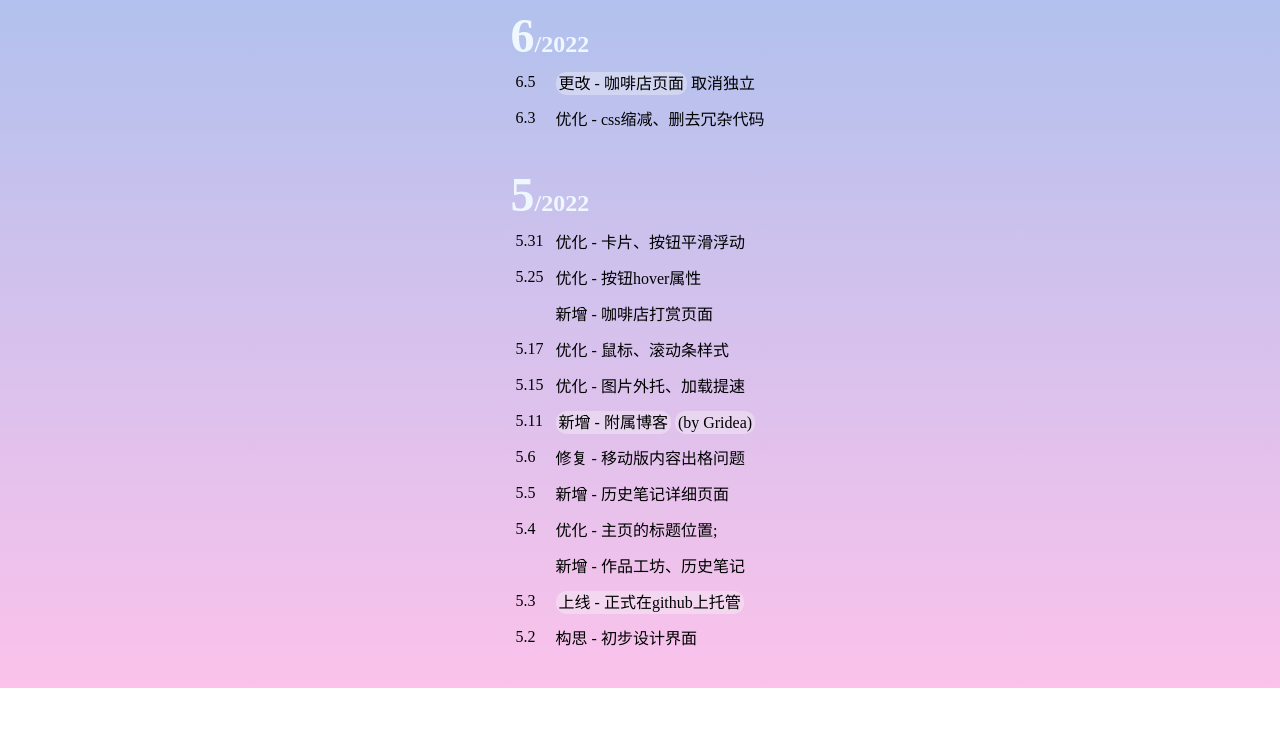
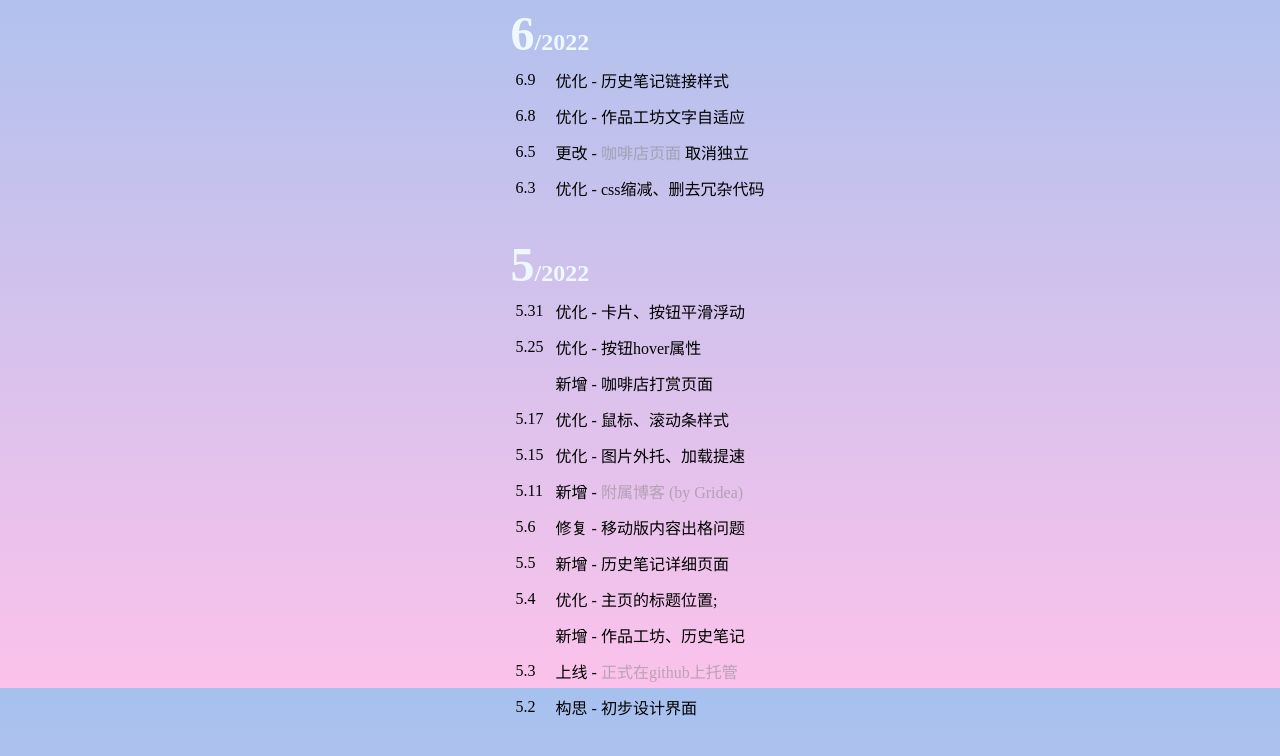
Before and after one commit to wzyskq/wzyskq.github.io, a plain HTML site: page html/d2.html in a window 1280 px wide. Shown: the part 112-868 px from the top of the page. Before the commit the page ends 800 px from the top, so only its background shows below. Drawn offline with Linux system fonts and the light colour scheme.

Commit message:
Add files via upload
历史样式

```diff
--- a/css/d1.css
+++ b/css/d1.css
@@ -2,9 +2,9 @@
     margin: 0;
     padding: 0;
     cursor: url(../picture/smouse.cur), auto;
+    user-select: none;
 }
-body{
-    user-select: none;
+.body{
     background-image: url(https://pic.lienav.com/i/2022/05/15/62805ca20b7d8.png);
     background-attachment: fixed;
     background-repeat: no-repeat;
--- a/css/d1_sth.css
+++ b/css/d1_sth.css
@@ -1,6 +1,6 @@
 .box{
     width: 300px;
-    height: 300px;
+    /* height: 300px; */
     background-color: rgba(240, 248, 255, 0.2);
     border-radius: 20px;
     margin: 15px;
@@ -16,7 +16,7 @@
 
 .part1{
     width: auto;
-    height: 51.5%;
+    height: 150px;
     position: relative;
     background-size: contain;
     background-repeat: no-repeat;
--- a/css/d2.css
+++ b/css/d2.css
@@ -3,7 +3,7 @@
     margin: 0;
     cursor: url(../picture/smouse.cur), auto;
 }
-a {
+a,abbr{
     text-decoration: none;
 }
 body {
@@ -24,6 +24,9 @@ h2{
 span{
     font-size: 2em;
 }
+table{
+    margin: 30px;
+}
 caption{
     margin: 20px;
 }
@@ -39,15 +42,10 @@ table td{
     padding:5px;
     color: #000;
 }
-table td a{
-    color: #000;
-}
 .borderr{
-    /* border-bottom: 3px solid aliceblue; */
-    background-color: rgba(246, 246, 246, 0.375);
-    border-radius: 10px;
-    padding: 3px;
+    color: rgba(128, 128, 128, 0.5);
 }
 .borderr:hover{
-    box-shadow: 5px 5px 15px rgba(128, 128, 128, 0.43);
+    border-radius: 20px;
+    background-color: rgba(128, 128, 128, 0.1);
 }
--- a/html/d2.html
+++ b/html/d2.html
@@ -13,17 +13,35 @@
 <body>
     <table>
         <caption>
-            <a href="../">历史笔记</a>
+            <a href="../">
+                <abbr title="🔗返回主页">
+                    历史笔记
+                </abbr>
+            </a>
         </caption>
 
         <tr>
             <th colspan="2"><h2><span>6</span>/2022</h2></th>
         </tr>
 
+
+        <tr>
+            <td>6.9</td>
+            <td>优化 - 历史笔记链接样式</td>
+        </tr>
+        <tr>
+            <td>6.8</td>
+            <td>优化 - 作品工坊文字自适应</td>
+        </tr>
         <tr>
             <td>6.5</td>
             <td>
-                <a href="../i/ihtml/i2_d3.html" class="borderr">更改 - 咖啡店页面</a>
+                更改 -
+                <abbr title="🔗去旧版看看">
+                    <a href="../i/ihtml/i2_d3.html" class="borderr">
+                        咖啡店页面
+                    </a>
+                </abbr>
                 取消独立
             </td>
         </tr>
@@ -61,8 +79,18 @@
         <tr>
             <td>5.11</td>
             <td>
-                <a href="https://wzyskq.github.io/pw2/" class="borderr">新增 - 附属博客</a>
-                <a href="https://gridea.dev/" class="borderr" target="_blank">(by Gridea)</a>
+                新增 -
+                <abbr title="🔗去博客看看">
+                    <a href="https://wzyskq.github.io/pw2/" class="borderr">
+                        附属博客
+                    </a>
+                </abbr>
+                <abbr title="🔗Gridea官网">
+                    <a href="https://gridea.dev/" class="borderr" target="_blank">
+                        (by Gridea)
+                    </a>
+                </abbr>
+
             </td>
         </tr>
         <tr>
@@ -83,7 +111,14 @@
         </tr>
         <tr>
             <td>5.3</td>
-            <td><a href="../i/ihtml/i1.html" class="borderr">上线 - 正式在github上托管</a></td>
+            <td>
+                上线 -
+                <abbr title="🔗去看看初代">
+                    <a href="../i/ihtml/i1.html" class="borderr">
+                        正式在github上托管
+                    </a>
+                </abbr>
+            </td>
         </tr>
         <tr>
             <td>5.2</td>
```
Also changed, not shown: i/ihtml/i2_d3.html (+1 -1 lines), index.html (+6 -7 lines).
